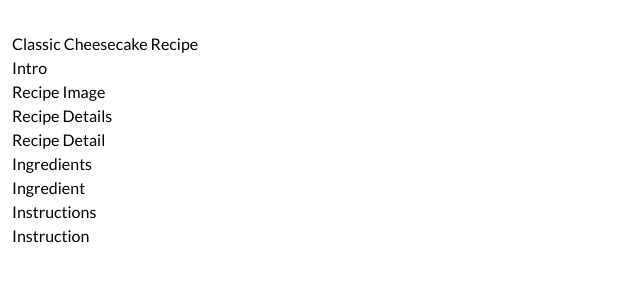
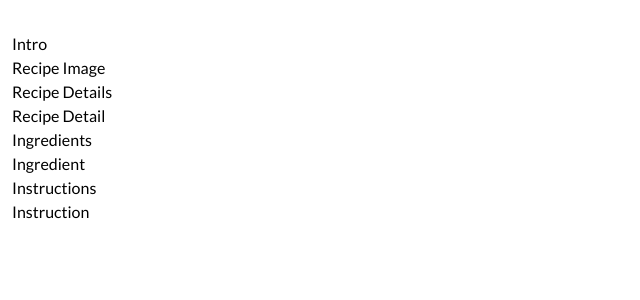
Before and after one commit to ritabradley/simple-recipe, a React (Vite) app: page / in a window 1280 px wide. Shown: the top 300 px of the page, without its empty margins (0-640 px from the left). Built offline with nearby package versions, Linux system fonts and the light colour scheme; a web font is replaced by a local one.

Commit message:
import content data

```diff
--- a/src/App.jsx
+++ b/src/App.jsx
@@ -3,12 +3,12 @@ import RecipeImage from './components/RecipeImage';
 import RecipeDetailList from './components/RecipeDetailList';
 import IngredientList from './components/IngredientList';
 import InstructionsList from './components/InstructionsList';
+import { recipeData } from '../data.js';
 
 export default function App() {
   return (
     <>
-      <h1>Classic Cheesecake Recipe</h1>
-      <Intro />
+      <Intro name={recipeData.name} summary={recipeData.blurb} />
       <RecipeImage />
       <RecipeDetailList />
       <IngredientList />
```
